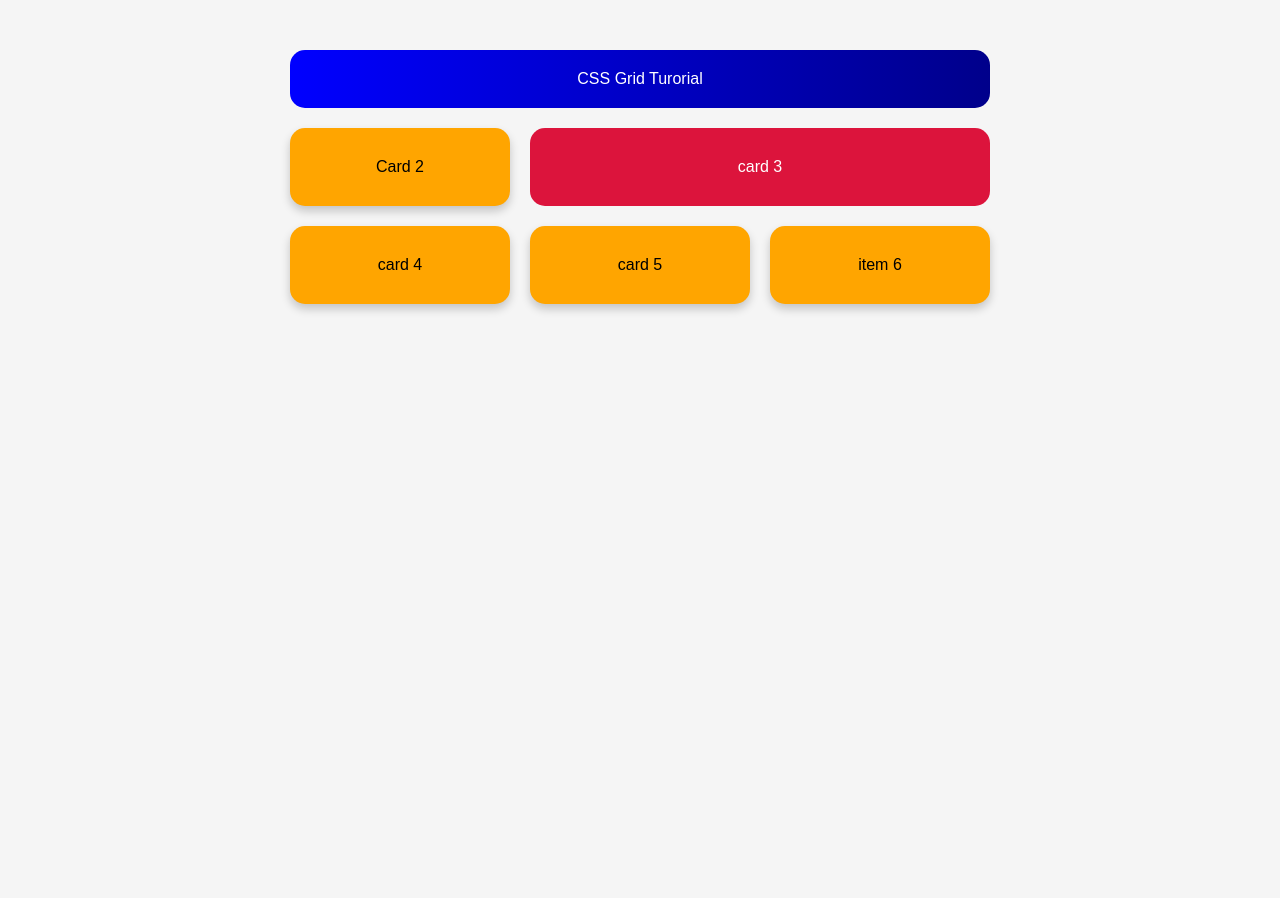
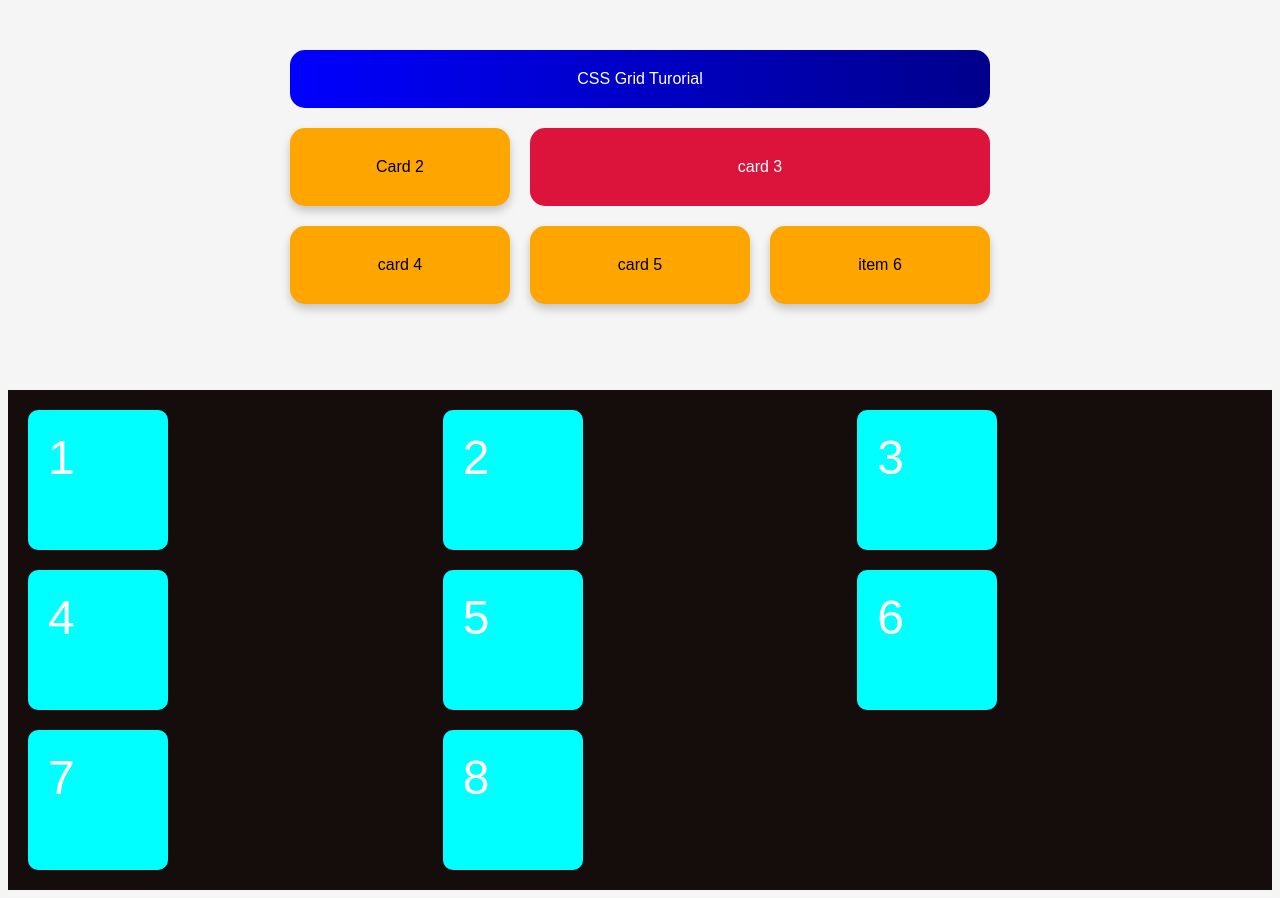
Before and after one commit to lutfullayevraxmatilla8/table, a plain HTML site: page index.html in a window 1280 px wide. Before the commit the page ends 800 px from the top, so only its background shows below. Drawn offline with Linux system fonts and the light colour scheme.

Commit message:
first commit

```diff
--- a/index.html
+++ b/index.html
@@ -15,5 +15,16 @@
     <div class="card3">card 5</div>
     <div class="card4">item 6</div>
     </div>
+    <br><br>
+    <div class="grids">
+        <div class="grid col-1">1</div>
+        <div class="grid col-2">2</div>
+        <div class="grid col-3">3</div>
+        <div class="grid col-4">4</div>
+        <div class="grid col-5">5</div>
+        <div class="grid col-6">6</div>
+        <div class="grid col-7">7</div>
+        <div class="grid col-8">8</div>
+    </div>
 </body>
 </html>
--- a/style.css
+++ b/style.css
@@ -56,3 +56,22 @@ body{
     border-radius: 15px;
     box-shadow: 0 5px 10px rgba(0,0,0,0.2);
 }
+.grids{
+    background-color: rgb(21,12,12);
+    color: white;
+    display: grid;
+    grid-template-columns: auto auto auto;
+    grid-gap: 20px;
+    font-size: 48px;
+    padding: 20px;
+}
+.grid{
+    width: 100px;
+    height: 100px;
+    background-color: aqua;
+    padding: 20px;
+    border-radius: 10px;
+}
+.grid col-1{
+    grid-column: 1/3;
+}
```
